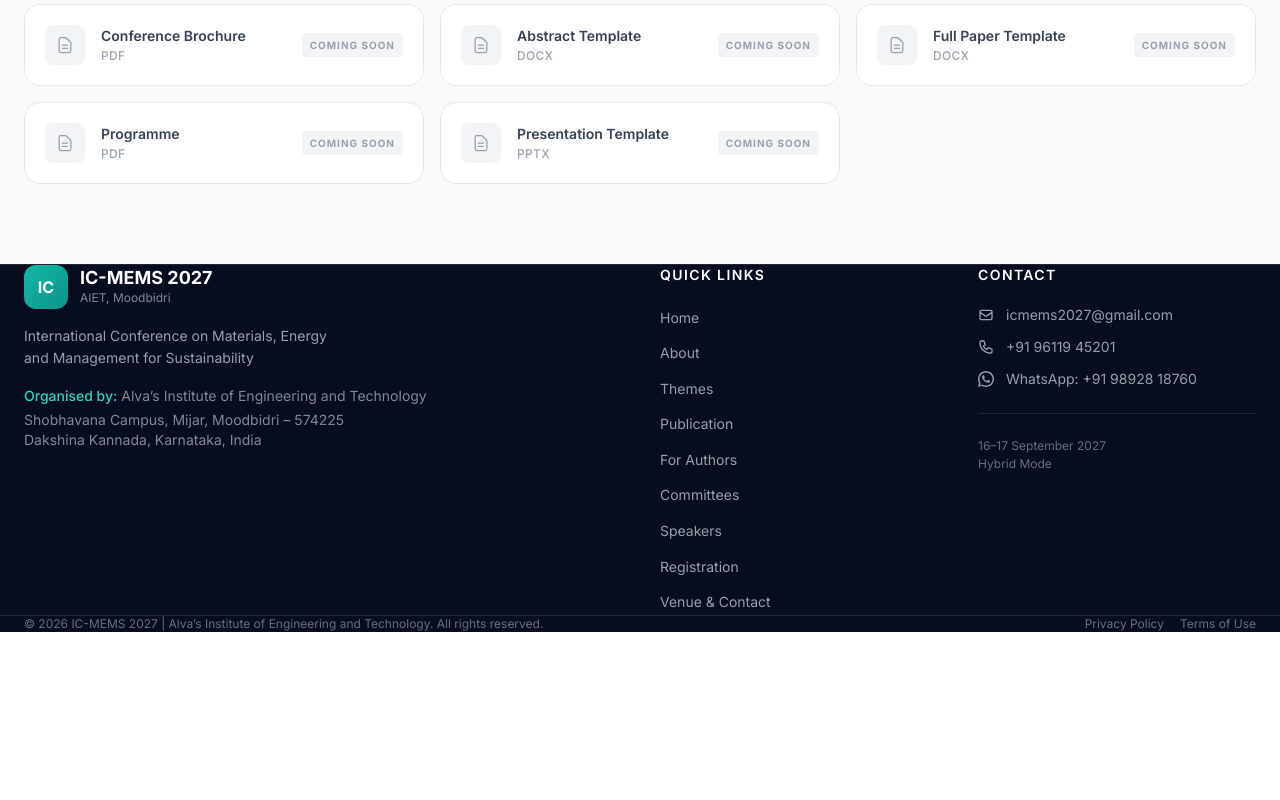
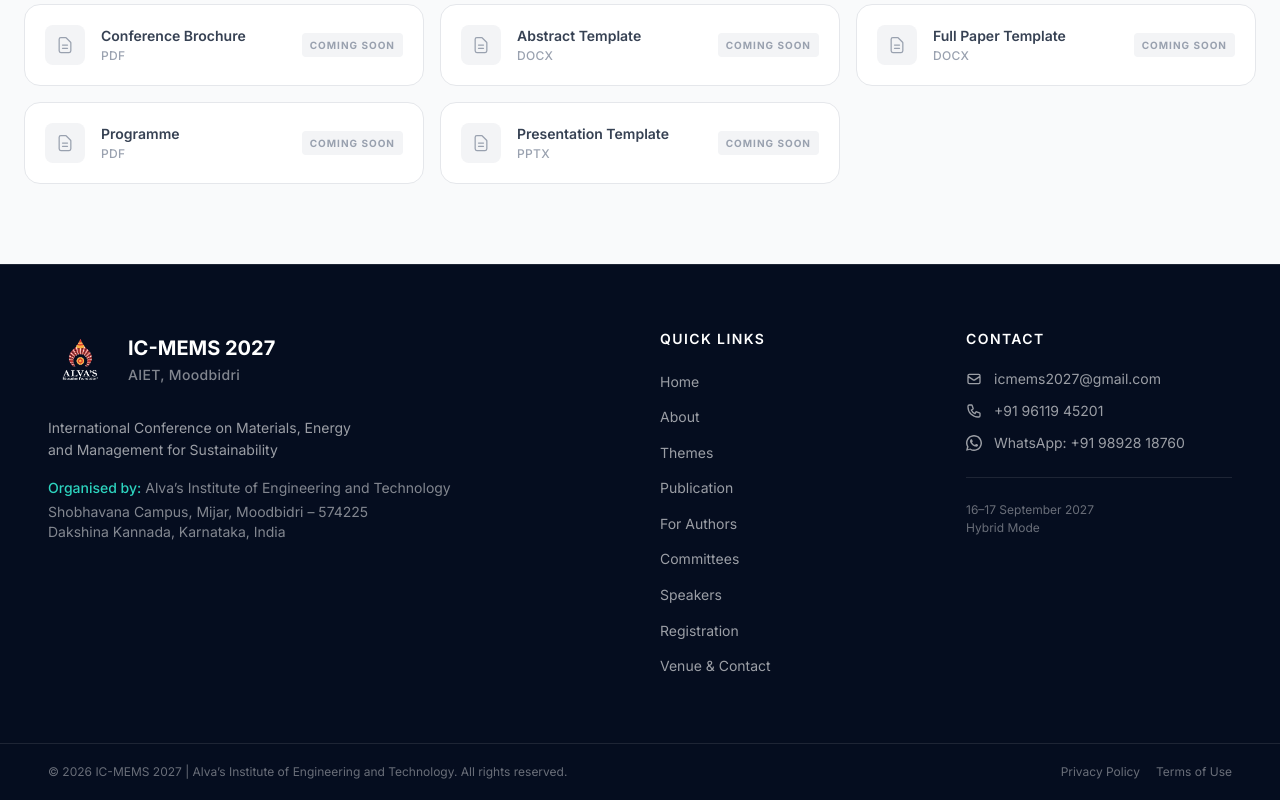
Before and after one commit to akhilesh2903/conference, a Next.js app: page / in a window 1280 px wide. Shown: the part 6161-6961 px from the top of the page. Before the commit the page ends 6793 px from the top, so only its background shows below. Built offline with nearby package versions, Linux system fonts and the light colour scheme.

Commit message:
ui: add alvas logo and match navbar container width

```diff
--- a/src/components/Footer.tsx
+++ b/src/components/Footer.tsx
@@ -16,15 +16,15 @@
   const currentYear = new Date().getFullYear();
   return (
     <footer className="bg-[#050d1f] text-white border-t border-white/10">
-      <div className="container-custom py-16">
+      <div className="w-full max-w-[1536px] mx-auto px-4 sm:px-6 xl:px-12 py-16">
         <div className="grid grid-cols-1 md:grid-cols-2 lg:grid-cols-4 gap-10">
           {/* Brand */}
-          <div className="lg:col-span-2">
-            <div className="flex items-center gap-3 mb-4">
-              <div className="w-11 h-11 rounded-xl bg-gradient-to-br from-teal-500 to-teal-600 flex items-center justify-center font-bold text-white text-base shadow">IC</div>
+          <div className="lg:col-span-2 pr-0 lg:pr-10">
+            <div className="flex items-center gap-4 mb-6">
+              <img src="/alvaslogo.png" alt="AIET Logo" className="h-14 sm:h-16 w-auto object-contain rounded" />
               <div>
-                <div className="font-bold text-lg leading-tight">IC-MEMS 2027</div>
-                <div className="text-white/50 text-xs">AIET, Moodbidri</div>
+                <div className="font-bold text-xl leading-tight">IC-MEMS 2027</div>
+                <div className="text-white/50 text-sm font-medium tracking-wide mt-1">AIET, Moodbidri</div>
               </div>
             </div>
             <p className="text-white/60 text-sm leading-relaxed mb-4 max-w-xs">
@@ -102,7 +102,7 @@
 
       {/* Bottom bar */}
       <div className="border-t border-white/10">
-        <div className="container-custom py-5 flex flex-col sm:flex-row items-center justify-between gap-3">
+        <div className="w-full max-w-[1536px] mx-auto px-4 sm:px-6 xl:px-12 py-5 flex flex-col sm:flex-row items-center justify-between gap-3">
           <p className="text-white/40 text-xs text-center sm:text-left">
             &copy; {currentYear} IC-MEMS 2027 | Alva&rsquo;s Institute of Engineering and Technology. All rights reserved.
           </p>
```
